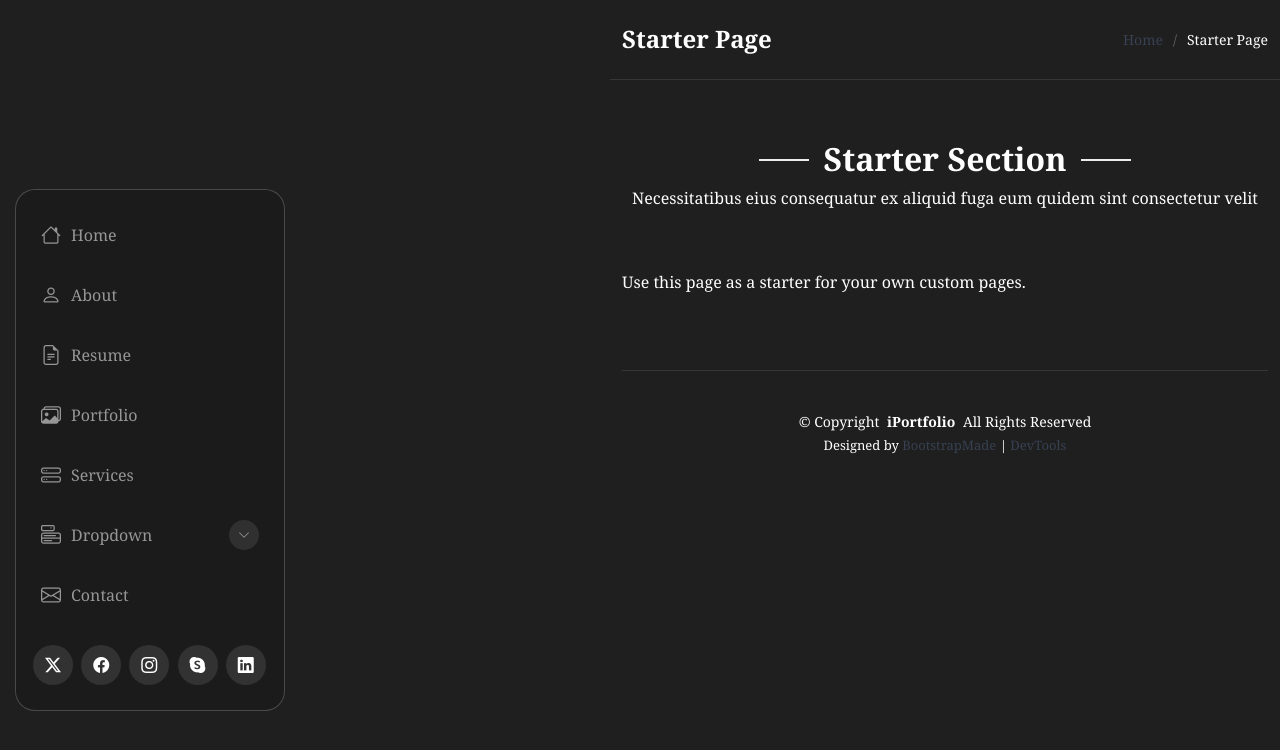
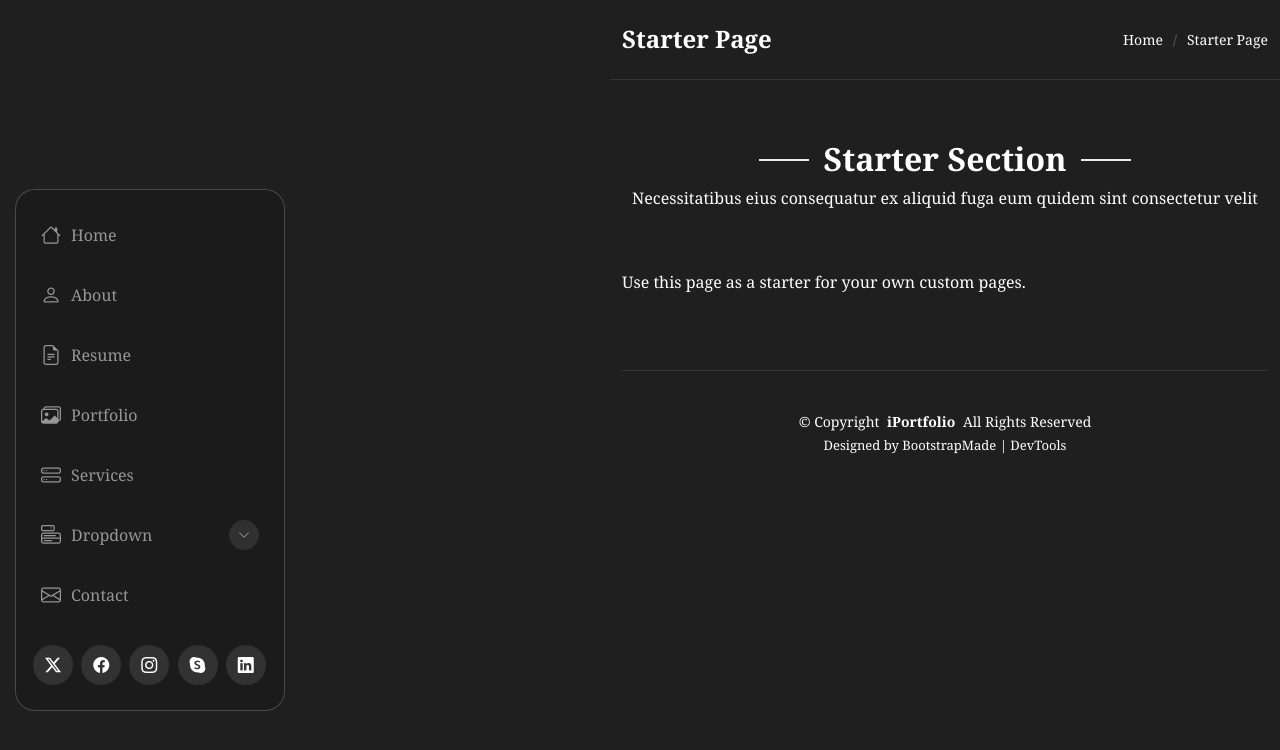
Before and after one commit to iamreemaroy/Reema-Roy, a Jekyll site: the page starter-page.html, which Jekyll copies as it is, in a window 1280 px wide. Shown: the top 750 px of the page. Built offline with Jekyll 4.4.1, drawn with Linux system fonts in a browser that asks for light colours.

Commit message:
Update main.css

```diff
--- a/assets/css/main.css
+++ b/assets/css/main.css
@@ -62,7 +62,7 @@ body {
 }
 
 a {
-  color: #374151;
+  color: #ffffff;
   text-decoration: none;
   transition: 0.3s;
 }
```
